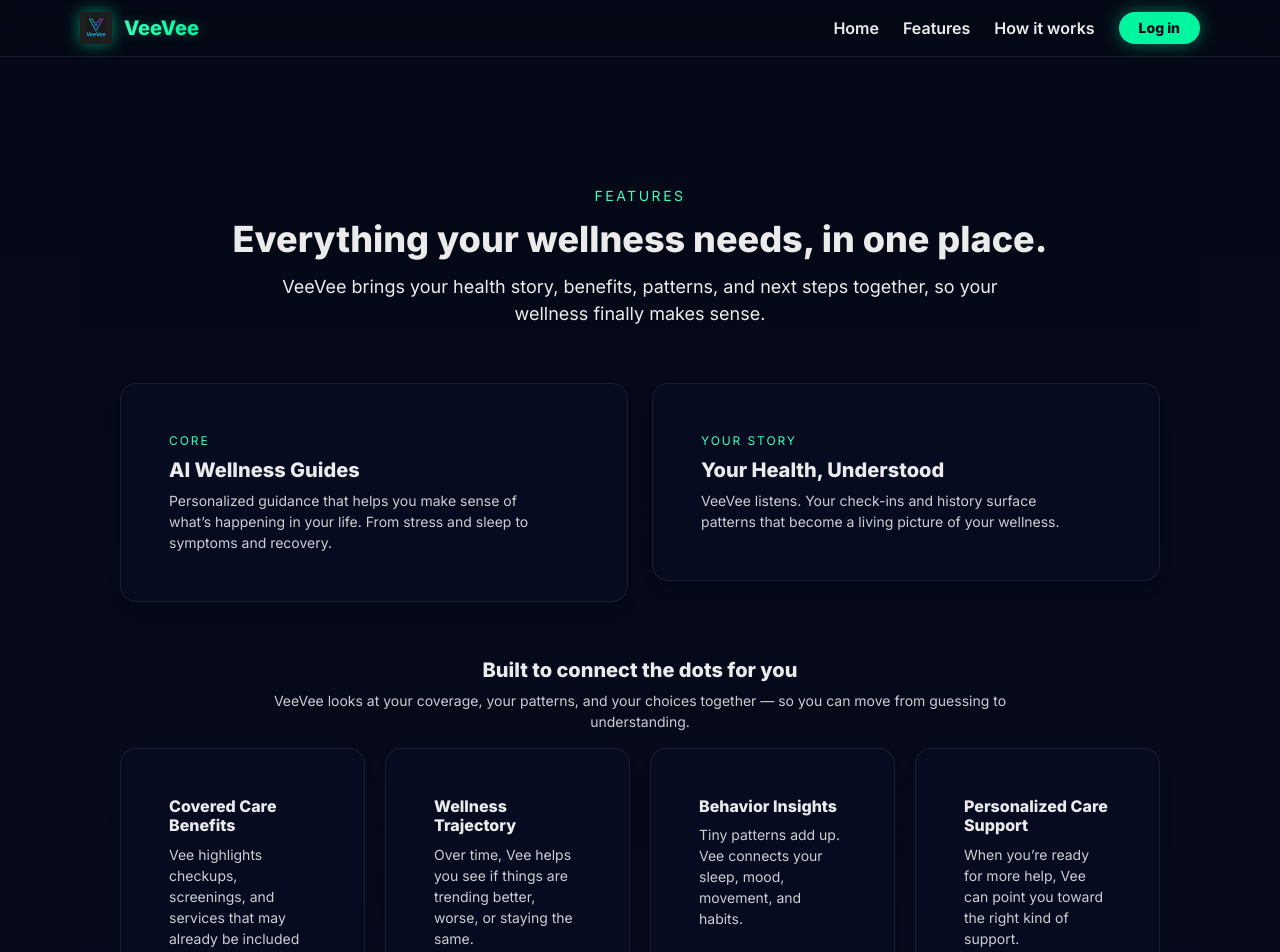
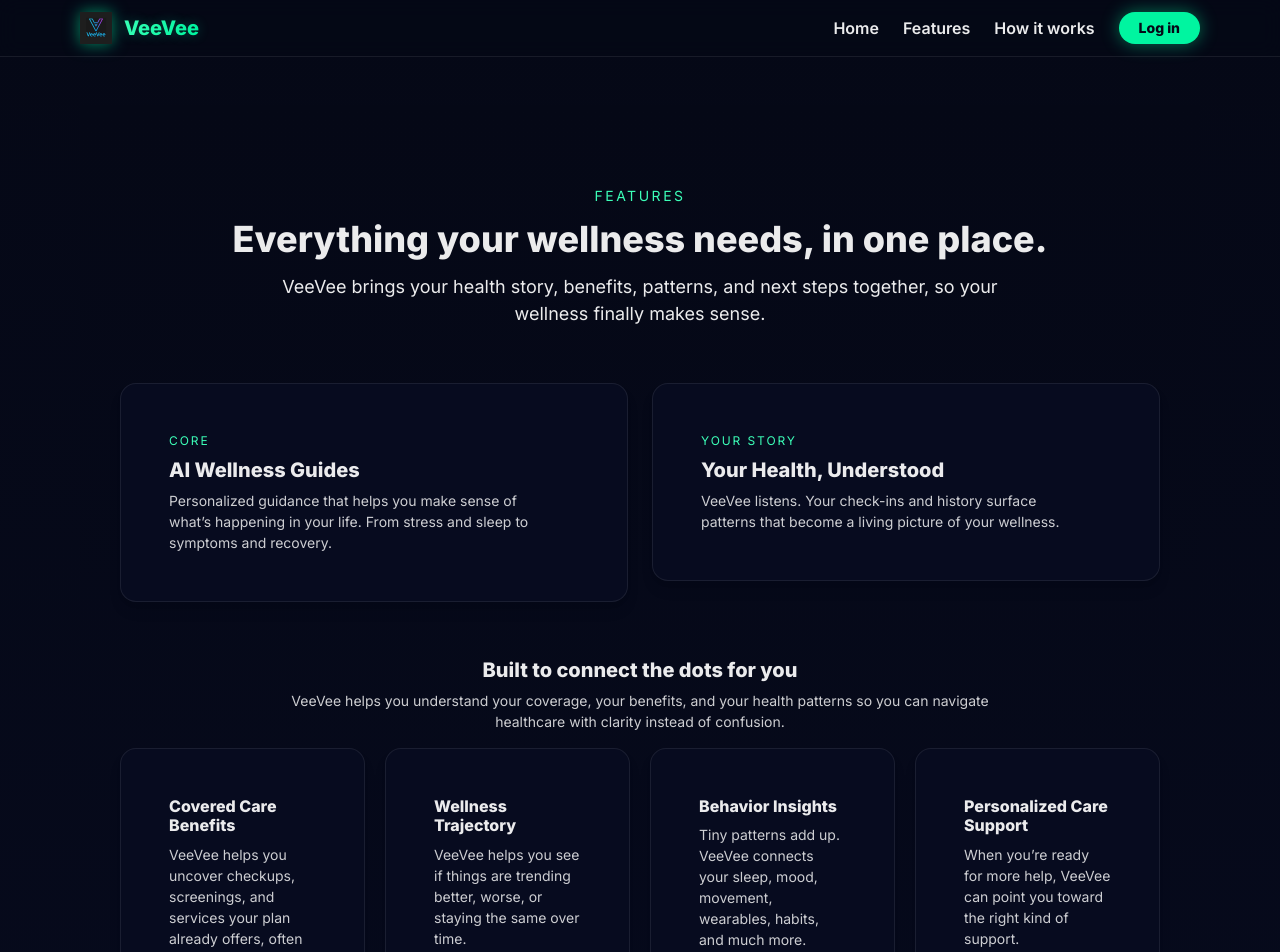
Before and after one commit to cdgonzal/myveevee, a React (Vite) app: page /features in a window 1280 px wide. Shown: the top 952 px of the page. Built offline with nearby package versions, Linux system fonts and the light colour scheme.

Commit message:
adding features page #3

```diff
--- a/src/pages/Features.tsx
+++ b/src/pages/Features.tsx
@@ -267,8 +267,9 @@ export default function Features() {
               mx={isMobile ? undefined : "auto"}
               textAlign={isMobile ? "left" : "center"}
             >
-              VeeVee looks at your coverage, your patterns, and your choices
-              together — so you can move from guessing to understanding.
+              VeeVee helps you understand your coverage, your benefits,
+              and your health patterns so you can navigate healthcare
+              with clarity instead of confusion.
             </Text>
           </MotionBox>
 
@@ -278,26 +279,26 @@ export default function Features() {
           >
             <FeatureCard
               title="Covered Care Benefits"
-              front="Vee highlights checkups, screenings, and services that may already be included with your plan."
-              back="See what might be available before you book — so you can use more of what you’re already paying for, and miss less of the care meant for you."
+              front="VeeVee helps you uncover checkups, screenings, and services your plan already offers, often without extra cost."
+              back="Check before you book. VeeVee can help you find covered care options that fit your needs and budget."
             />
 
             <FeatureCard
               title="Wellness Trajectory"
-              front="Over time, Vee helps you see if things are trending better, worse, or staying the same."
-              back="By comparing your patterns over weeks and months, Vee can help you notice early changes — and encourage you to stay on track when you’re improving."
+              front="VeeVee helps you see if things are trending better, worse, or staying the same over time."
+              back="VeeVee spots early changes in your wellness patterns so you can stay at your best."
             />
 
             <FeatureCard
               title="Behavior Insights"
-              front="Tiny patterns add up. Vee connects your sleep, mood, movement, and habits."
+              front="Tiny patterns add up. VeeVee connects your sleep, mood, movement, wearables, habits, and much more."
               back="You might discover that you sleep better on days you walk more, or that certain routines make your pain lighter. These insights are unique to you."
             />
 
             <FeatureCard
               title="Personalized Care Support"
-              front="When you’re ready for more help, Vee can point you toward the right kind of support."
-              back="From finding the right type of clinician to preparing for a visit, Vee helps you feel more prepared and less alone in your next step."
+              front="When you’re ready for more help, VeeVee can point you toward the right kind of support."
+              back="From finding the right type of clinician to preparing for a visit, VeeVee helps you feel more prepared and less alone in your next wellness step."
             />
           </SimpleGrid>
         </Stack>
```
